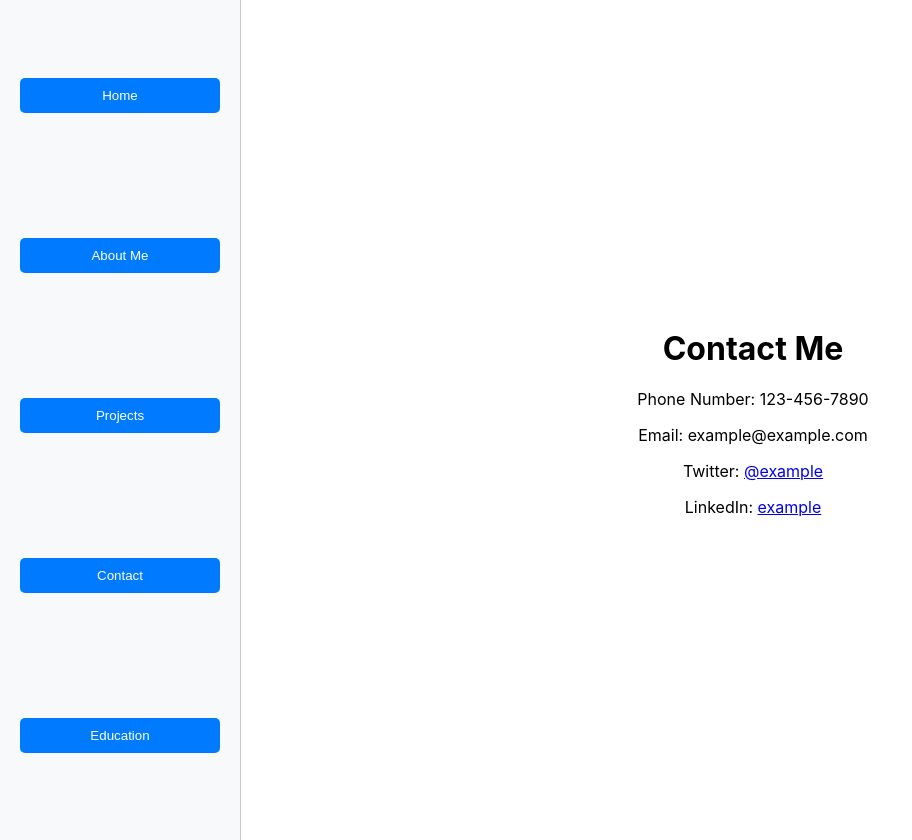
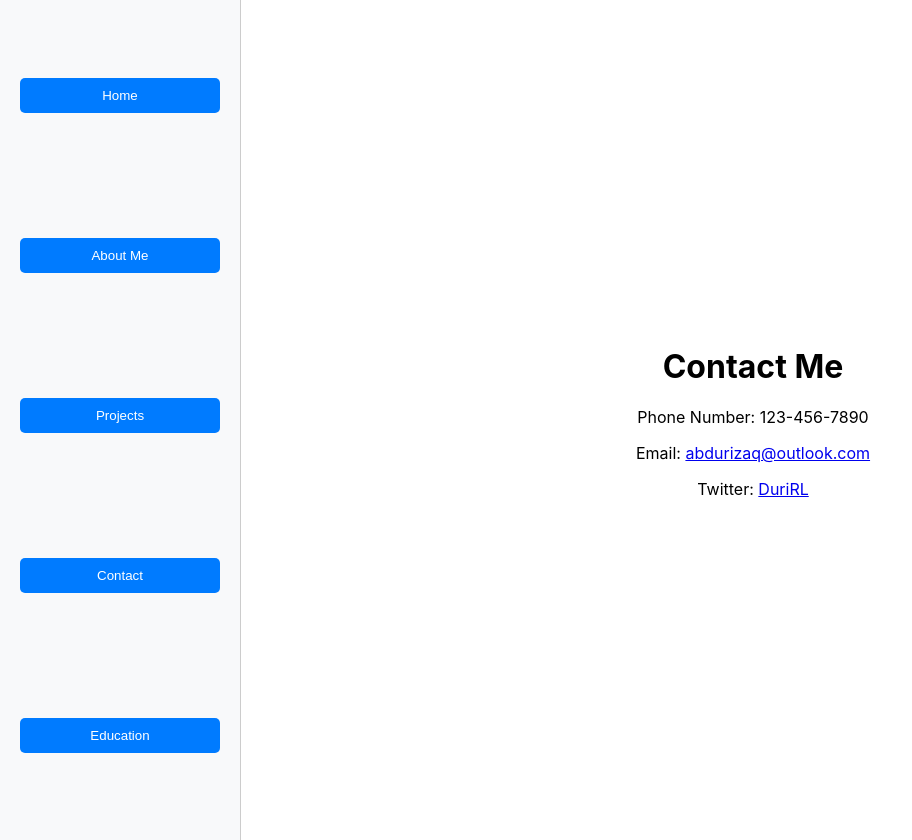
Before and after one commit to abdurisaq/Personal-Website, a React (Create React App) app: page / in a window 1280 px wide. Both pictures are taken after a click on the button "Contact". Shown: the whole page, without its empty margins (0-912 px from the left). Built offline with nearby package versions, Linux system fonts and the light colour scheme.

Commit message:
added contact information, issue 8

```diff
--- a/src/pages/contact.jsx
+++ b/src/pages/contact.jsx
@@ -3,18 +3,17 @@ import React from 'react';
 function Contact() {
   const contactInfo = {
     phoneNumber: '123-456-7890',
-    email: 'example@example.com',
+    email: 'mailto:abdurizaq@outlook.com',
     twitter: 'https://twitter.com/Dur1RL',
-    linkedIn: 'https://linkedin.com/in/example'
+
   };
 
   return (
     <div>
       <h1>Contact Me</h1>
       <p>Phone Number: {contactInfo.phoneNumber}</p>
-      <p>Email: {contactInfo.email}</p>
-      <p>Twitter: <a href={contactInfo.twitter}>@example</a></p>
-      <p>LinkedIn: <a href={contactInfo.linkedIn}>example</a></p>
+      <p>Email: <a href ={contactInfo.email}>abdurizaq@outlook.com</a></p>
+      <p>Twitter: <a href={contactInfo.twitter}>DuriRL</a></p>
     </div>
   );
 }
--- a/src/pages/home.jsx
+++ b/src/pages/home.jsx
@@ -11,11 +11,11 @@ function Home({ goToAboutMe }) {
       </section>
       <section>
         <h2>Computer Science Student</h2>
-        <p>bio</p>
+        <p>Hey! I'm a second-year student at Simon Fraser University, deeply invested in the captivating worlds of game design and machine learning. Juggling frontend and backend development, I'm honing my skills in these domains. Actively seeking co-op opportunities, I'm eager to expand my horizons and dive deeper into the realms of technology, particularly in game design, machine learning, and software development.</p>
       </section>
       <button onClick={goToAboutMe}>About Me</button>
 
-     <div>Image of me Here</div>
+
     </div>
   );
 }
```
